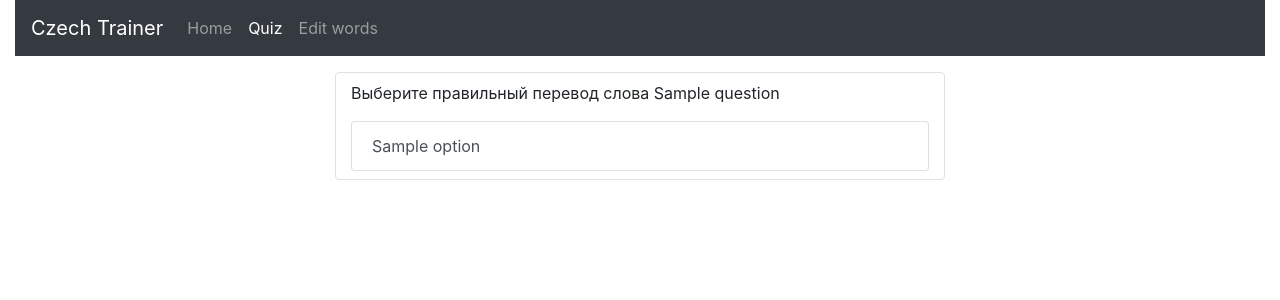
After one commit to EllesmeraAmnell/czech-trainer, a Flask app: template templates/quiz.html in a window 1280 px wide. The commit adds this page. Shown: the top 300 px of the page. Run offline with Flask 2, Linux system fonts and the light colour scheme; the template is opened without the code that fills it: most values are stand-ins (such as "Sample title", 1, 10 or a date in 2020); some libraries are stand-ins or nearby versions.

Commit message:
Add navigation bar and quiz page

```diff
--- a/app.py
+++ b/app.py
@@ -1,7 +1,8 @@
 import logging
+from random import Random
 
-from core.words import Word
-from core.utils import save_word, get_words_list, delete_word
+from core.word import Word
+from core.utils import save_word, get_words_list, delete_word, get_random_words
 from core.const import GENDERS, PARTS_OF_SPEECH, FORMS
 from flask import Flask, render_template, request
 
@@ -17,8 +18,17 @@ def index():
     return render_template('index.html')
 
 
-@app.route('/add', methods=['POST', 'GET'])
-def add():
+@app.route('/quiz', methods=['POST', 'GET'])
+def quiz():
+    words = get_random_words(4)
+    random_option = Random().choice(words)
+    question, answer = random_option.rus, random_option.cz
+    options = [word.cz for word in words]
+    return render_template('quiz.html', question=question, answer=answer, options=options)
+
+
+@app.route('/edit_db', methods=['POST', 'GET'])
+def edit_db():
     result = None
     if request.method == 'POST':
         word = Word(request.form)
@@ -33,7 +43,7 @@ def add():
             result = 'Ошибка!'
             logger.error(str(e))
     words_list = get_words_list()
-    return render_template('add.html', result=result, words_list=words_list,
+    return render_template('edit_db.html', result=result, words_list=words_list,
                            genders=GENDERS, parts_of_speech=PARTS_OF_SPEECH, forms=FORMS)
 
 
@@ -43,6 +53,6 @@ def page_not_found(error):
 
 
 if __name__ == '__main__':
-    logger.info('*'*80)
+    logger.info('*' * 80)
     # app.run(host='0.0.0.0', port=4000, passthrough_errors=True, debug=False)  # for public
     app.run(port=4000, passthrough_errors=False, debug=True)  # for debug
--- a/templates/base.html
+++ b/templates/base.html
@@ -20,10 +20,17 @@
                         aria-controls="navbarNav" aria-expanded="false" aria-label="Toggle navigation">
                     <span class="navbar-toggler-icon"></span>
                 </button>
+                <div class="collapse navbar-collapse" id="navbarNav">
+                    <ul class="navbar-nav">
+                        <!-- Block NAVIGATION -->
+                        {% block navigation %}{% endblock %}
+                    </ul>
+                </div>
             </nav>
         </div>
     </div>
     <div class="row form-group">
+        <!-- Block CONTENT -->
         {% block content %}{% endblock %}
     </div>
 </div>
@@ -40,6 +47,7 @@
         integrity="sha384-JjSmVgyd0p3pXB1rRibZUAYoIIy6OrQ6VrjIEaFf/nJGzIxFDsf4x0xIM+B07jRM"
         crossorigin="anonymous"></script>
 
+<!-- Block SCRIPT -->
 {% block script %}{% endblock %}
 
 </body>
--- /dev/null
+++ b/templates/quiz.html
@@ -0,0 +1,75 @@
+{% extends "base.html" %}
+
+<!---------- Navigation ----------->
+{% block navigation %}
+<li class="nav-item">
+    <a class="nav-link" href="/index">Home</a>
+</li>
+<li class="nav-item">
+    <a class="nav-link active" href="/quiz">Quiz</a>
+</li>
+<li class="nav-item">
+    <a class="nav-link" href="/edit_db">Edit words</a>
+</li>
+{% endblock %}
+
+<!---------- Content ----------->
+{% block content %}
+<div class="col-6 offset-3">
+    <div class="row-fluid">
+        <div class="col container border rounded py-2">
+            <p>Выберите правильный перевод слова {{ question }}</p>
+            <div class="list-group ">
+                {% for option in options %}
+                <button type="button" class="list-group-item list-group-item-action" onclick="checkAnswer(this)"
+                        value="{{option}}" name="option">
+                    {{option}}
+                </button>
+                {% endfor %}
+            </div>
+        </div>
+    </div>
+
+    <div class="row-fluid my-3">
+        <div class="col container rounded py-2" id="next_word" style="display: none">
+            <p><a role="button" class="btn btn-sm btn-outline-primary" href="/quiz">Следующее слово</a></p>
+        </div>
+
+    </div>
+
+</div>
+
+{% endblock %}
+
+
+<!---------- Script ----------->
+
+{% block script %}
+
+<script>
+var clicked = false;
+function checkAnswer(val) {
+    if (clicked)
+        return;
+    clicked = true;
+
+    let next_word = document.getElementById('next_word')
+    next_word.style.display = "block";
+
+    let options = document.getElementsByName('option')
+    if (val.value == '{{ answer }}'){
+        val.classList.add('list-group-item-success');
+        return;
+    }
+
+    val.classList.add('list-group-item-danger')
+    for (let i=0; i<options.length; i++)
+        if (options[i].value == '{{answer}}')
+            options[i].classList.add('list-group-item-success');
+
+}
+
+
+</script>
+
+{%endblock%}
```
Also changed, not shown: core/utils.py (+6 -6 lines), templates/edit_db.html (renamed from templates/add.html, +20 -7 lines), templates/index.html (+13 -3 lines), core/word.py (renamed from core/words.py).
